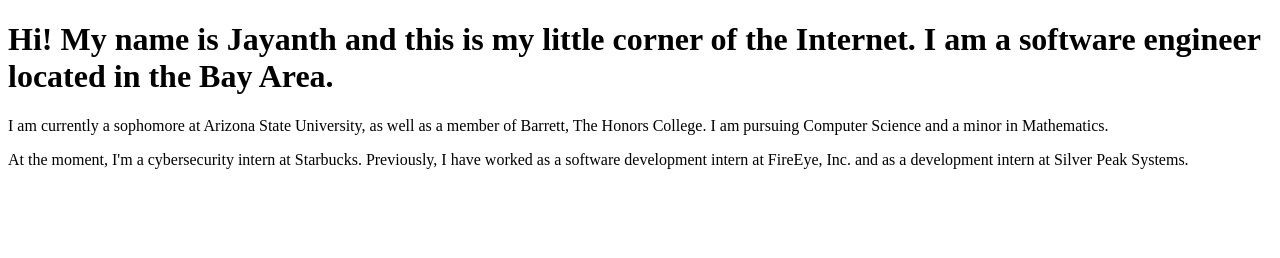
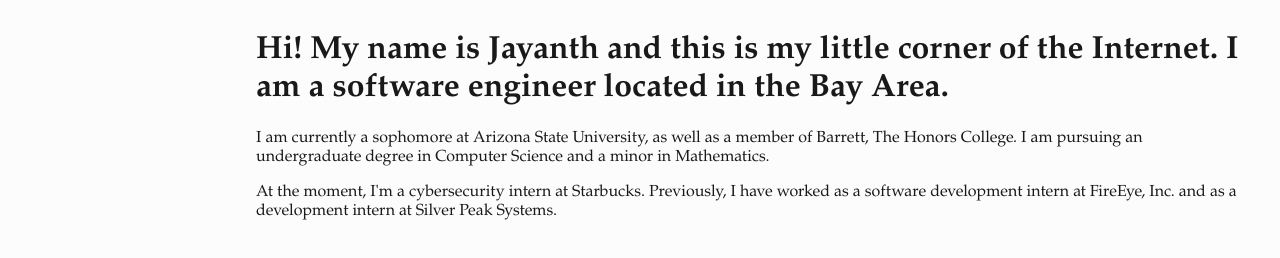
Before and after one commit to jrao1724/jrao1724.github.io, a plain HTML site: page index.html in a window 1280 px wide. Drawn offline with Linux system fonts and the light colour scheme.

Commit message:
added css styling

```diff
--- a/index.html
+++ b/index.html
@@ -1,8 +1,13 @@
 <!DOCTYPE html>
 <html lang = en>
+    <head>
+        <link href="style.css" rel = "stylesheet">
+    </head>
     <body>
         <h1>Hi! My name is Jayanth and this is my little corner of the Internet. I am a software engineer located in the Bay Area.</h1>
-        <p>I am currently a sophomore at Arizona State University, as well as a member of Barrett, The Honors College. I am pursuing Computer Science and a minor in Mathematics.</p>
+        <p>I am currently a sophomore at Arizona State University, as well as a member of Barrett, The Honors College. I am pursuing an
+            undergraduate degree in Computer Science and a minor in Mathematics.</p>
+
         <p>At the moment, I'm a cybersecurity intern at Starbucks. Previously, I have worked as a software development intern at FireEye, Inc. and as a
             development intern at Silver Peak Systems.</p>
     </body>
--- /dev/null
+++ b/style.css
@@ -0,0 +1,10 @@
+html {
+    color: #1a1919;
+    background-color: #fcfcfc;
+}
+
+body {
+    font-size: medium;
+    font-family: Palatino;
+    margin: 2em 2em 2em 20%;
+}
```
